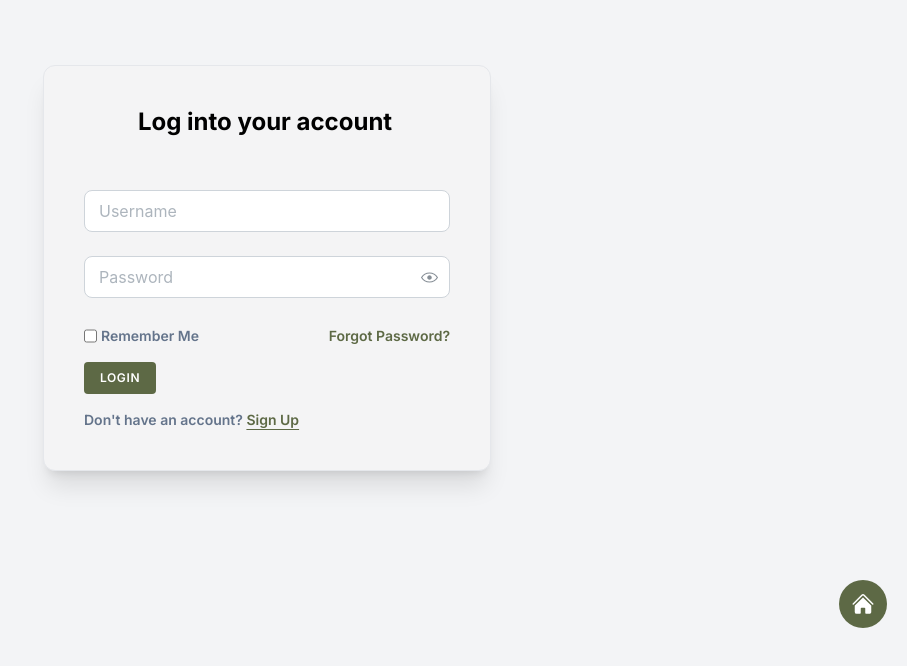
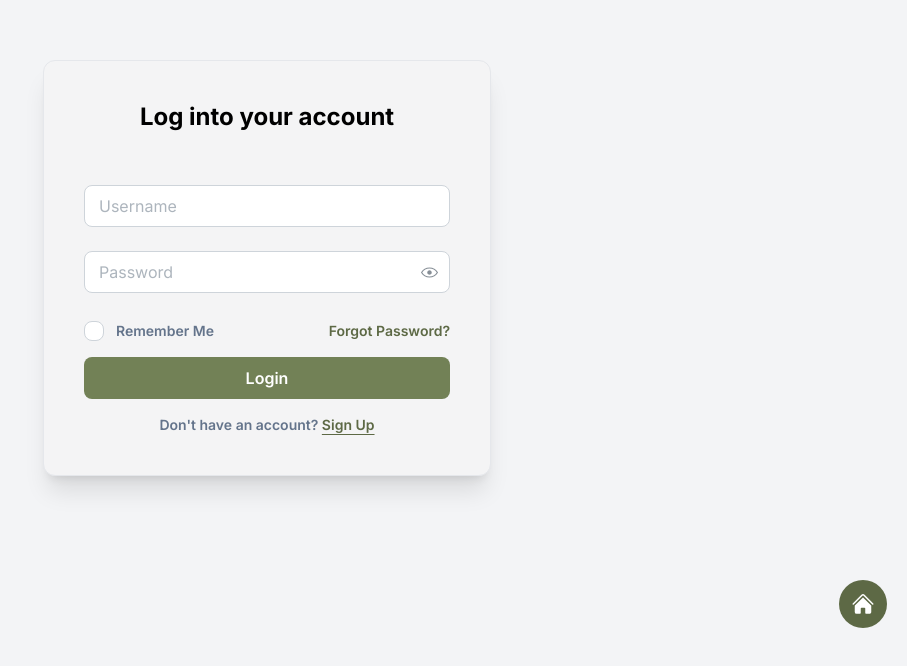
Before and after one commit to AsserElshafey/best-version-of-your-self, a Next.js app in the folder best-version-of-your-self/: page /login in a window 1280 px wide. Shown: the part 132-798 px from the top of the page, without its empty margins (373-1280 px from the left). Built offline with nearby package versions, Linux system fonts and the light colour scheme; no server answers.

Commit message:
fix: mantine provider

```diff
--- a/best-version-of-your-self/app/layout.jsx
+++ b/best-version-of-your-self/app/layout.jsx
@@ -3,6 +3,7 @@ import "@mantine/core/styles.css";
 import { AuthProvider } from "../contexts/AuthContext";
 import { Inter } from "next/font/google";
 import Script from "next/script";
+import { MantineProvider, createTheme } from "@mantine/core";
 
 // Load Google Fonts
 const inter = Inter({
@@ -11,15 +12,49 @@ const inter = Inter({
   display: "swap",
 });
 
+// Create theme
+const theme = createTheme({
+  colors: {
+    primary: [
+      "#F2F8EE", // 0 - Lightest tint
+      "#E7F5DC", // 1 - Very light
+      "#D3E9C3", // 2
+      "#BFE0AD", // 3
+      "#A7D490", // 4
+      "#90C674", // 5
+      "#728156", // 6 - Primary
+      "#5D6945", // 7 - Primary Dark
+      "#495234", // 8 - Darker shade
+      "#343923", // 9 - Darkest shade
+    ],
+  },
+  primaryColor: "primary",
+  primaryShade: 6,
+  defaultRadius: "md",
+  fontFamily: inter.style.fontFamily,
+  headings: {
+    fontFamily: inter.style.fontFamily,
+  },
+  components: {
+    Button: {
+      defaultProps: {
+        size: "md",
+        radius: "md",
+      },
+    },
+  },
+});
+
 export const metadata = {
   title: "Better",
   description:
     "This Website is designed to make you the greatest version of yourself",
+  viewport: "width=device-width, initial-scale=1",
 };
 
-const Rootlayout = ({ children }) => {
+export default function RootLayout({ children }) {
   return (
-    <html lang="en">
+    <html lang="en" className={inter.variable}>
       <head>
         <Script
           src="https://cloud.umami.is/script.js"
@@ -29,11 +64,11 @@ const Rootlayout = ({ children }) => {
       </head>
       <body className={`${inter.className} bg-gray-100`}>
         <AuthProvider>
-          <main>{children}</main>
+          <MantineProvider theme={theme}>
+            <main>{children}</main>
+          </MantineProvider>
         </AuthProvider>
       </body>
     </html>
   );
-};
-
-export default Rootlayout;
+}
--- a/best-version-of-your-self/app/signup/page.jsx
+++ b/best-version-of-your-self/app/signup/page.jsx
@@ -1,13 +1,12 @@
 "use client";
 import Link from "next/link";
 import { HomeIcon } from "@heroicons/react/24/solid";
-import { MantineProvider, ScrollArea } from "@mantine/core";
+import { ScrollArea } from "@mantine/core";
 import Background from "@/components/Background";
 import SignUp from "@/components/auth/SignUp";
 
 export default function SignUpPage() {
   return (
-    <MantineProvider>
     <Background>
       <ScrollArea className="h-svh">
         <div className="flex justify-center items-center h-screen">
@@ -21,6 +20,5 @@ export default function SignUpPage() {
         </div>
       </ScrollArea>
     </Background>
-    </MantineProvider>
   );
 }
--- a/best-version-of-your-self/components/Login.jsx
+++ b/best-version-of-your-self/components/Login.jsx
@@ -3,23 +3,35 @@ import Link from "next/link";
 import { useCallback, useState } from "react";
 import { useRouter } from "next/navigation";
 import {
-  MantineProvider,
   TextInput,
   PasswordInput,
   LoadingOverlay,
   Alert,
+  Button,
+  Checkbox,
 } from "@mantine/core";
 import { axiosPublic } from "@/api/axios";
 import useAuth from "@/hooks/useAuth";
 import { AlertTriangle } from "lucide-react";
 
 const Login = () => {
-  const { setAuth, logout } = useAuth();
-  const [identifier, setUsername] = useState("");
-  const [password, setPassword] = useState("");
+  const { setAuth } = useAuth();
+  const [formData, setFormData] = useState({
+    identifier: "",
+    password: "",
+    rememberMe: false,
+  });
   const [error, setError] = useState("");
   const [loading, setLoading] = useState(false);
   const router = useRouter();
+
+  const handleChange = (e) => {
+    const { name, value, type, checked } = e.target;
+    setFormData((prev) => ({
+      ...prev,
+      [name]: type === "checkbox" ? checked : value,
+    }));
+  };
 
   const handleSubmit = useCallback(
     async (e) => {
@@ -30,15 +42,16 @@ const Login = () => {
       try {
         const response = await axiosPublic.post(
           "/auth/login",
-          JSON.stringify({ identifier, password }),
+          JSON.stringify({
+            identifier: formData.identifier,
+            password: formData.password,
+          }),
           {
             headers: { "Content-Type": "application/json" },
           }
         );
 
-        const accessToken = response?.data?.accessToken;
-        const refreshToken = response?.data?.refreshToken;
-        const userId = response?.data?.user?.id;
+        const { accessToken, refreshToken, user } = response?.data || {};
 
         if (!accessToken) {
           throw new Error("No access token returned from server");
@@ -48,18 +61,20 @@ const Login = () => {
         setAuth({
           accessToken,
           refreshToken,
-          userId,
-          user: response.data.user,
+          userId: user?.id,
+          user,
         });
 
-        // Clear form fields
-        setUsername("");
-        setPassword("");
+        // Reset form state
+        setFormData({
+          identifier: "",
+          password: "",
+          rememberMe: formData.rememberMe,
+        });
 
         // Redirect to user page
         router.push("/user");
       } catch (error) {
-        // Error handling
         setError(
           error.response?.data?.message ||
             "Login failed. Please check your credentials."
@@ -68,17 +83,10 @@ const Login = () => {
         setLoading(false);
       }
     },
-    [identifier, password, router, setAuth]
+    [formData, router, setAuth]
   );
 
-  // Example modification for logout function
-  const handleLogout = () => {
-    // Use the logout function from auth context instead of directly manipulating localStorage
-    logout();
-  };
-
   return (
-    <MantineProvider>
     <div className="relative sm:max-w-sm md:max-w-md w-full border border-solid p-10 rounded-xl shadow-xl bg-zinc-100 mt-10 sm:mt-20 lg:mt-0">
       <LoadingOverlay
         visible={loading}
@@ -87,13 +95,12 @@ const Login = () => {
           opacity: 0.5,
         }}
         className="rounded-xl"
-          loaderProps={{ color: "grey" }}
+        loaderProps={{ color: "primary" }}
       />
-        <div className="flex gap-2 text-center md:text-left mb-10">
-          <label className="mr-1 font-bold w-full text-center text-2xl">
+
+      <h1 className="text-2xl font-bold text-center mb-10">
         Log into your account
-          </label>
-        </div>
+      </h1>
 
       {error && (
         <Alert
@@ -108,49 +115,60 @@ const Login = () => {
         </Alert>
       )}
 
+      <form onSubmit={handleSubmit}>
         <TextInput
           className="py-3"
           size="md"
           radius="md"
+          name="identifier"
           placeholder="Username"
-          value={identifier}
-          onChange={(e) => setUsername(e.target.value)}
+          value={formData.identifier}
+          onChange={handleChange}
           error={error ? " " : ""}
           required
         />
+
         <PasswordInput
           className="w-full py-3"
           size="md"
           radius="md"
+          name="password"
           placeholder="Password"
-          value={password}
-          onChange={(e) => setPassword(e.target.value)}
+          value={formData.password}
+          onChange={handleChange}
           error={error ? " " : ""}
           required
         />
+
         <div className="mt-4 flex justify-between font-semibold text-sm">
-          <label className="flex text-slate-500 hover:text-slate-600 cursor-pointer">
-            <input className="mr-1" type="checkbox" />
-            <span>Remember Me</span>
-          </label>
-          <a
+          <Checkbox
+            name="rememberMe"
+            checked={formData.rememberMe}
+            onChange={handleChange}
+            label="Remember Me"
+            className="text-slate-500"
+          />
+
+          <Link
+            href="/forgot-password"
             className="text-primary-dark hover:text-primary hover:underline hover:underline-offset-4"
-            href="#"
           >
             Forgot Password?
-          </a>
+          </Link>
         </div>
-        <div className="text-center md:text-left">
-          <button
-            className="mt-4 bg-primary-dark font-semibold font-inter hover:bg-primary px-4 py-2 text-white uppercase rounded text-xs tracking-wider w-full sm:w-auto"
+
+        <div className="mt-4">
+          <Button
             type="submit"
-            onClick={handleSubmit}
+            className="bg-primary-dark hover:bg-primary w-full sm:w-auto"
             disabled={loading}
+            fullWidth
           >
             Login
-          </button>
+          </Button>
         </div>
-        <div className="mt-4 font-semibold text-sm text-slate-500 text-center md:text-left">
+
+        <div className="mt-4 font-semibold text-sm text-slate-500 text-center">
           Don&apos;t have an account?{" "}
           <Link
             className="text-primary-dark font-semibold underline-offset-4 underline hover:text-primary"
@@ -159,8 +177,8 @@ const Login = () => {
             Sign Up
           </Link>
         </div>
+      </form>
     </div>
-    </MantineProvider>
   );
 };
 
--- a/best-version-of-your-self/components/auth/SignUp.jsx
+++ b/best-version-of-your-self/components/auth/SignUp.jsx
@@ -36,7 +36,7 @@ export default function SignUp() {
         setPassword("");
         setName("");
         setEmail("");
-        router.push("/login"); // Redirect to /login route
+        router.push("/login");
       } catch (error) {
         alert(error);
       } finally {
```
Lines whose indentation alone changed are shown as unchanged.
